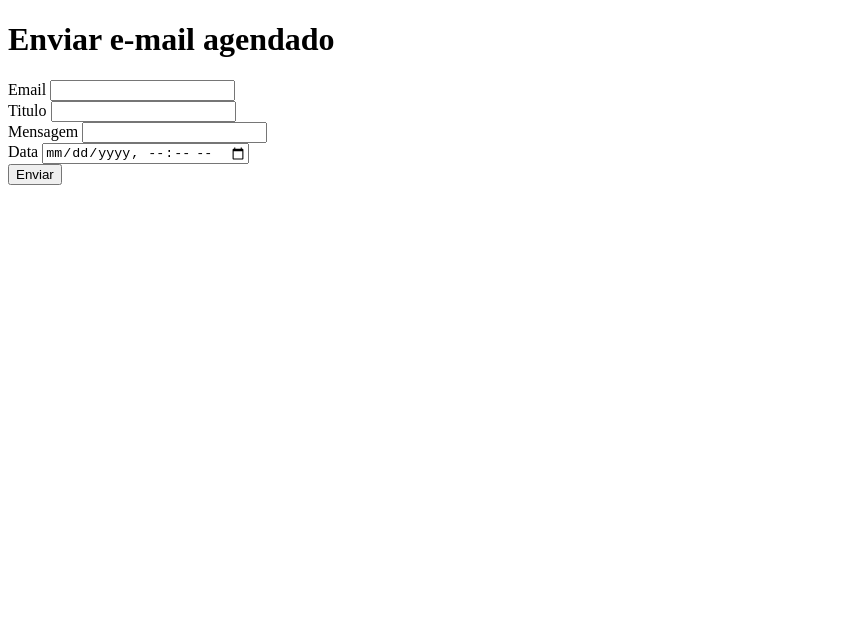
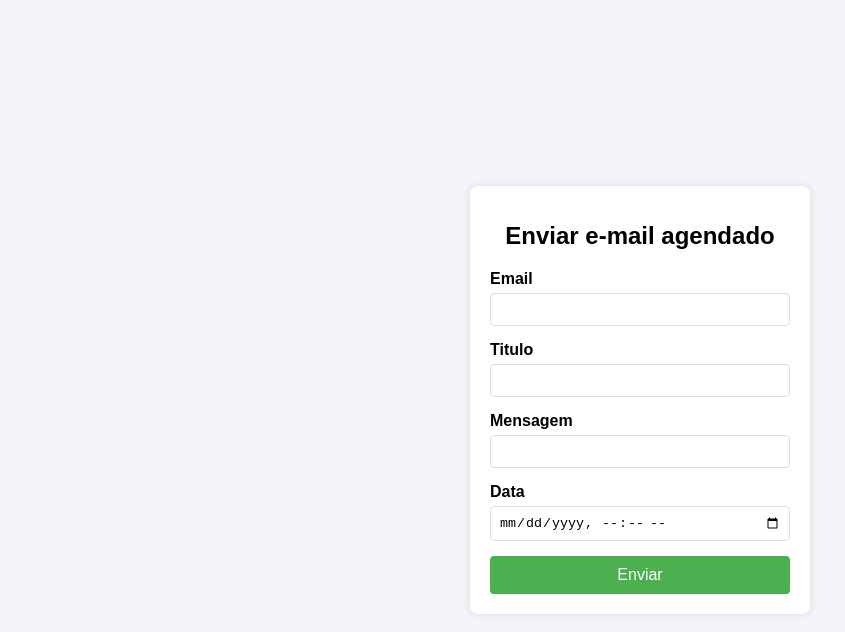
Before and after one commit to misereitor/clidonto2, a website: page front/index.html in a window 1280 px wide. Shown: the whole page, without its empty margins (0-845 px from the left). Drawn offline with Linux system fonts and the light colour scheme.

Commit message:
update webhook

```diff
--- a/front/index.html
+++ b/front/index.html
@@ -4,9 +4,62 @@
     <meta charset="UTF-8" />
     <meta name="viewport" content="width=device-width, initial-scale=1.0" />
     <title>Enviar Mensagem</title>
+    <style>
+      body {
+        font-family: Arial, sans-serif;
+        background-color: #f4f4f9;
+        margin: 0;
+        padding: 0;
+        display: flex;
+        justify-content: center;
+        align-items: center;
+        height: 100vh;
+      }
+      .container {
+        background-color: #ffffff;
+        padding: 20px;
+        border-radius: 8px;
+        box-shadow: 0 0 10px rgba(0, 0, 0, 0.1);
+        width: 300px;
+      }
+      h1 {
+        font-size: 24px;
+        margin-bottom: 20px;
+        text-align: center;
+      }
+      form div {
+        margin-bottom: 15px;
+      }
+      label {
+        display: block;
+        margin-bottom: 5px;
+        font-weight: bold;
+      }
+      input[type='text'],
+      input[type='datetime-local'] {
+        width: 100%;
+        padding: 8px;
+        box-sizing: border-box;
+        border: 1px solid #ddd;
+        border-radius: 4px;
+      }
+      button {
+        width: 100%;
+        padding: 10px;
+        background-color: #4caf50;
+        color: white;
+        border: none;
+        border-radius: 4px;
+        cursor: pointer;
+        font-size: 16px;
+      }
+      button:hover {
+        background-color: #45a049;
+      }
+    </style>
   </head>
   <body>
-    <div>
+    <div class="container">
       <h1>Enviar e-mail agendado</h1>
       <form id="emailForm">
         <div>
@@ -60,7 +113,7 @@
             .then((response) => {
               if (!response.ok) {
                 return response.json().then((errorData) => {
-                  throw new Error('Erro desconhecido');
+                  throw new Error(errorData.message || 'Erro desconhecido');
                 });
               }
               return response.json();
--- a/package.json
+++ b/package.json
@@ -19,6 +19,7 @@
     "cors": "^2.8.5",
     "dotenv": "^16.4.5",
     "express": "^4.19.2",
+    "https": "^1.0.0",
     "node-schedule": "^2.1.1",
     "nodemailer": "^6.9.13"
   },
--- a/src/app.ts
+++ b/src/app.ts
@@ -1,11 +1,13 @@
 import express, { Application } from 'express';
 import { router as useRouter } from './router/receive.router';
 import cors from 'cors';
+import { routerWebhook } from './router/webhook';
 
 const app: Application = express();
 app.use(cors());
 app.use(express.json());
-//app.use('/send', useRouter);
+app.use('/send', useRouter);
 app.use('/receive', useRouter);
+app.use('/api', routerWebhook);
 
 export default app;
--- a/src/server.ts
+++ b/src/server.ts
@@ -1,6 +1,6 @@
 import app from './app';
 
-const port = 5050;
+const port = 5000;
 
 app.listen(port, (): void => {
   console.log(`Server is running at http://localhost:${port}`);
```
Also changed, not shown: src/router/webhook.ts (added, +11 -0 lines), 1 other file.
